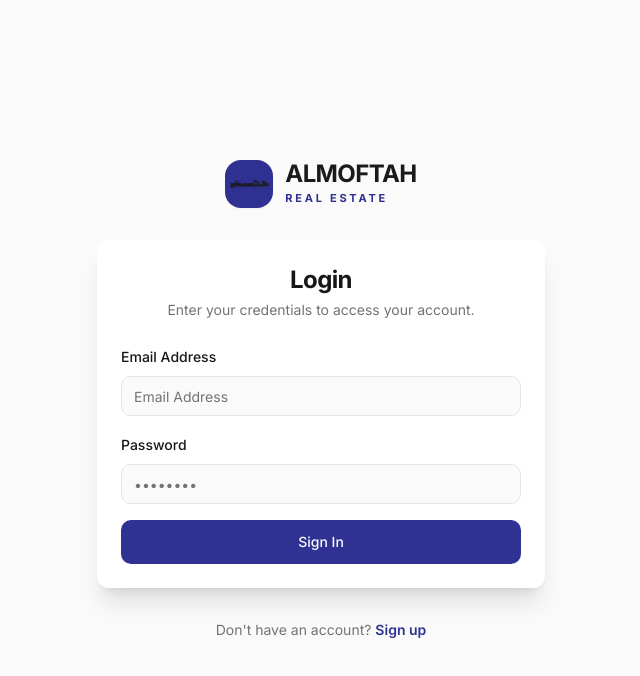
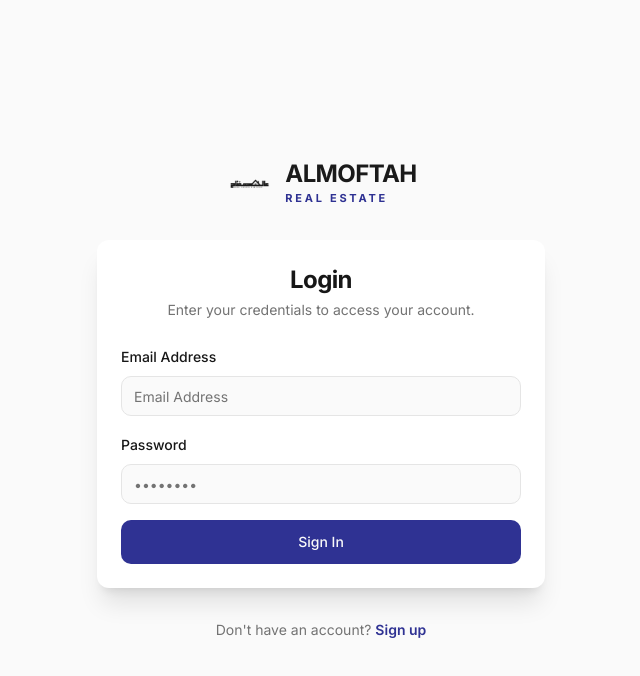
Before and after one commit to Abdallah212005/almoftah-web, a Next.js app: page /almoftah-web/login in a window 1280 px wide. Shown: the top 676 px of the page, without its empty margins (319-959 px from the left). Built offline with nearby package versions, Linux system fonts and the light colour scheme; no server answers.

Commit message:
remove the frame arround the logo and the text make the top left for lo

```diff
--- a/src/app/properties/[id]/page.tsx
+++ b/src/app/properties/[id]/page.tsx
@@ -11,10 +11,6 @@ import { firebaseConfig } from '@/firebase/config';
 export const dynamicParams = false;
 
 export async function generateStaticParams() {
-  /**
-   * For 'output: export', we try to fetch actual IDs from Firestore.
-   * If it fails (e.g., during a local build without network), we provide a placeholder.
-   */
   try {
     const app = getApps().length === 0 ? initializeApp(firebaseConfig) : getApps()[0];
     const db = getFirestore(app);
@@ -23,7 +19,7 @@ export async function generateStaticParams() {
       id: doc.id,
     }));
 
-    // Always include a placeholder to ensure the route is valid even if DB is empty
+    // Always include a placeholder to ensure the route is valid even if DB is empty during build
     return paths.length > 0 ? paths : [{ id: 'placeholder' }];
   } catch (error) {
     console.warn('Could not fetch static params from Firestore, using placeholder.', error);
--- a/src/components/logo.tsx
+++ b/src/components/logo.tsx
@@ -12,20 +12,19 @@ export function Logo() {
     setMounted(true);
   }, []);
 
-  // Use a placeholder during SSR to prevent hydration mismatch
   if (!mounted) {
-    return <div className="h-10 w-48 bg-muted/10 rounded animate-pulse" />;
+    return <div className="h-12 w-48 bg-muted/10 rounded animate-pulse" />;
   }
 
   return (
-    <Link href="/" className="flex items-center gap-3 group transition-opacity hover:opacity-90">
-      <div className="relative h-12 w-12 flex items-center justify-center bg-[#2E3192] rounded-2xl shadow-sm overflow-hidden">
+    <Link href="/" className="flex items-center gap-3 transition-opacity hover:opacity-90">
+      <div className="relative h-12 w-12 flex items-center justify-center">
         <Image
           src={logoImg}
           alt="Almoftah Logo"
           width={48}
           height={48}
-          className="relative z-10 object-contain"
+          className="object-contain"
           priority
         />
       </div>
```
